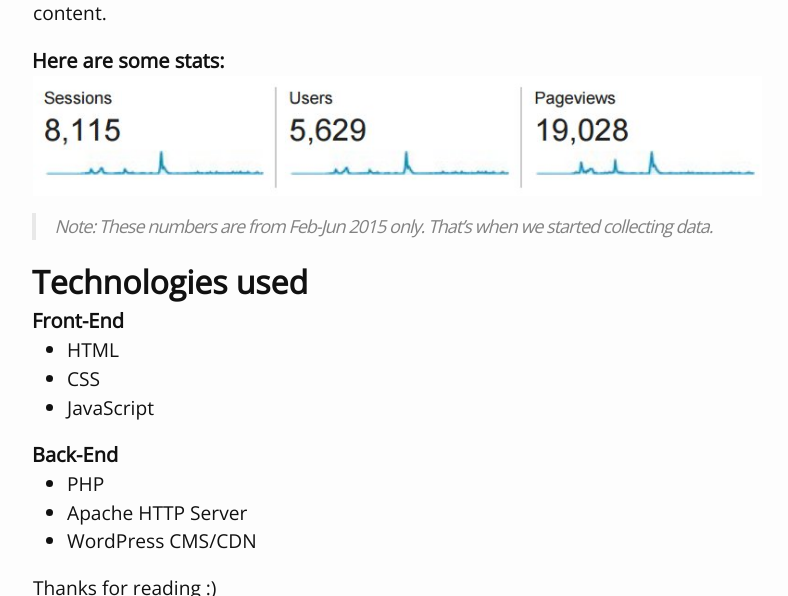
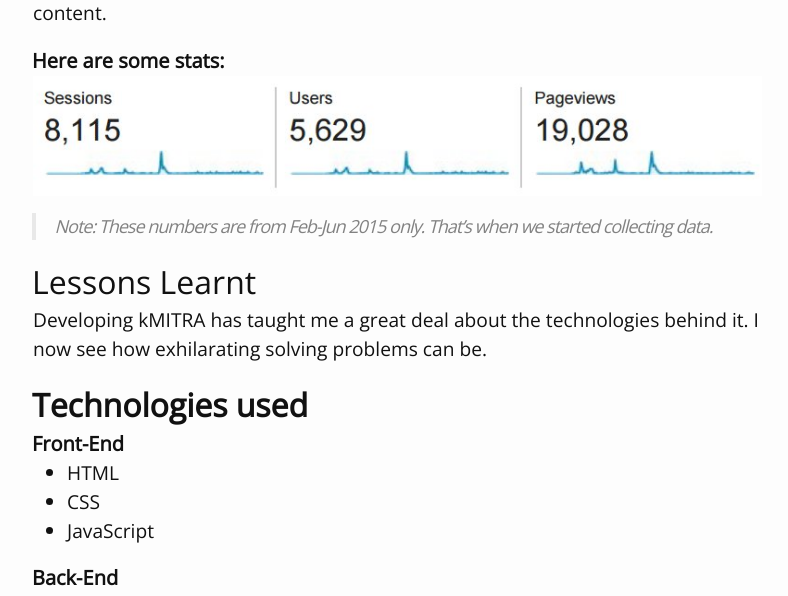
Before and after one commit to arjunnn/blog, a Jekyll site: the page built from _posts/2015-06-12-my-journey-with-kmitra.md, in a window 1280 px wide and 900 px high, scrolled down 2165 px, cut to the strip 0-596 px from the top of the window. Shown: the whole strip, without its empty margins (243-1031 px from the left). Built offline with Jekyll 4.4.1, drawn with Linux system fonts in a browser that asks for light colours; Markdown is read by kramdown in place of the engine named in the settings.

Commit message:
exhilarating

```diff
--- a/_posts/2015-06-12-my-journey-with-kmitra.md
+++ b/_posts/2015-06-12-my-journey-with-kmitra.md
@@ -57,6 +57,9 @@ kMITRA launched on 22nd October last year, with only a Facebook [page](https://f
 ![kMITRA Stats](../images/kmitra-stats.jpg)
 >Note: These numbers are from Feb-Jun 2015 only. That's when we started collecting data.
 
+##Lessons Learnt
+Developing kMITRA has taught me a great deal about the technologies behind it. I now see how exhilarating solving problems can be.
+
 ##**Technologies used**
 ####**Front-End**
 * HTML
```
